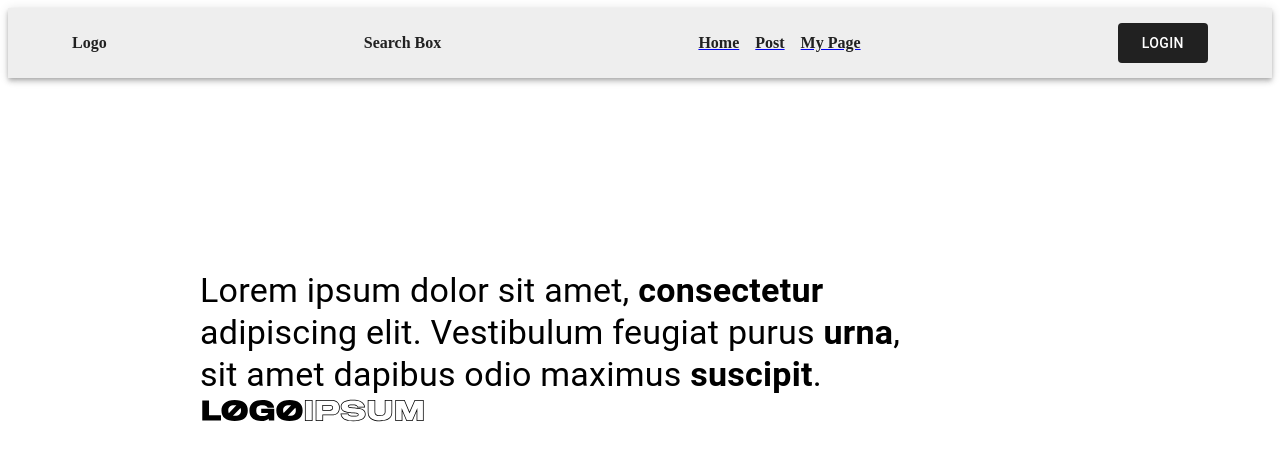
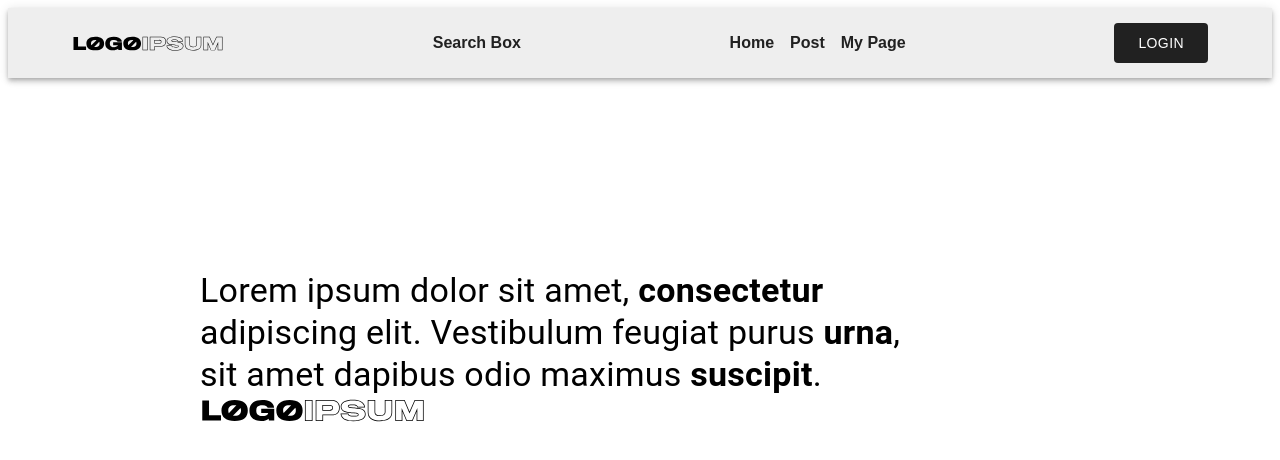
Before and after one commit to ryan-jm/blog, a React (Create React App) app: page / in a window 1280 px wide. Shown: the top 460 px of the page. Built offline with nearby package versions, Linux system fonts and the light colour scheme.

Commit message:
add logo img

```diff
--- a/src/components/Header/header.styled.js
+++ b/src/components/Header/header.styled.js
@@ -1,30 +1,31 @@
 // import { styled } from '@mui/material/styles';
+import { Button, Toolbar } from '@mui/material';
+import { Link } from 'react-router-dom';
 import styled from 'styled-components';
-import { Link } from 'react-router-dom';
-import { Toolbar } from '@mui/material';
-import { Button } from '@mui/material';
 
 export const StyledLink = styled(Link)`
-text-decoration:none,
-maring-right:2rem;
-h4{
-    color:#212121;
-    text-decoration:none,
-}
-`
+  font-family: 'Manrope', sans-serif;
+  text-decoration: none;
+  maring-right: 2rem;
+  h4 {
+    color: #212121;
+    text-decoration: none;
+  }
+`;
 export const StyledToolbar = styled(Toolbar)`
-display:flex;
-background:#eee;
-justify-content:space-between;
-align-items:center;
-color:#212121;
-padding:0.2rem 4rem;
-`
+  display: flex;
+  font-family: 'Manrope', sans-serif;
+  background: #eee;
+  justify-content: space-between;
+  align-items: center;
+  color: #212121;
+  padding: 0.2rem 4rem;
+`;
 
 export const StyledButton = styled(Button)`
-height:2.5rem;
-padding:0 1.5rem;
-background:#212121;
-color:#fff;
-
-`
+  font-family: 'Manrope', sans-serif;
+  height: 2.5rem;
+  padding: 0 1.5rem;
+  background: #212121;
+  color: #fff;
+`;
--- a/src/components/Header/index.js
+++ b/src/components/Header/index.js
@@ -1,12 +1,17 @@
-import React from "react";
-import { AppBar, Toolbar, Stack, Button } from "@mui/material";
-import { StyledLink, StyledToolbar, StyledButton } from "./header.styled";
+import { AppBar, Stack } from '@mui/material';
+import React from 'react';
+
+import { useAppSelector } from '../../redux/hooks';
+import { StyledButton, StyledLink, StyledToolbar } from './header.styled';
+
 const Header = () => {
+  const logoPath = useAppSelector((state) => state.theme.logo);
+
   return (
     <div>
       <AppBar position="sticky">
         <StyledToolbar className="toolbar">
-          <h4>Logo</h4>
+          <img src={logoPath} alt="logo" />
           <h4>Search Box </h4>
 
           <div>
@@ -14,10 +19,10 @@ const Header = () => {
               <StyledLink to="/">
                 <h4>Home</h4>
               </StyledLink>
-              <StyledLink to={"/article"}>
+              <StyledLink to={'/article'}>
                 <h4>Post</h4>
               </StyledLink>
-              <StyledLink to={"/"}>
+              <StyledLink to={'/'}>
                 <h4>My Page</h4>
               </StyledLink>
             </Stack>
```
